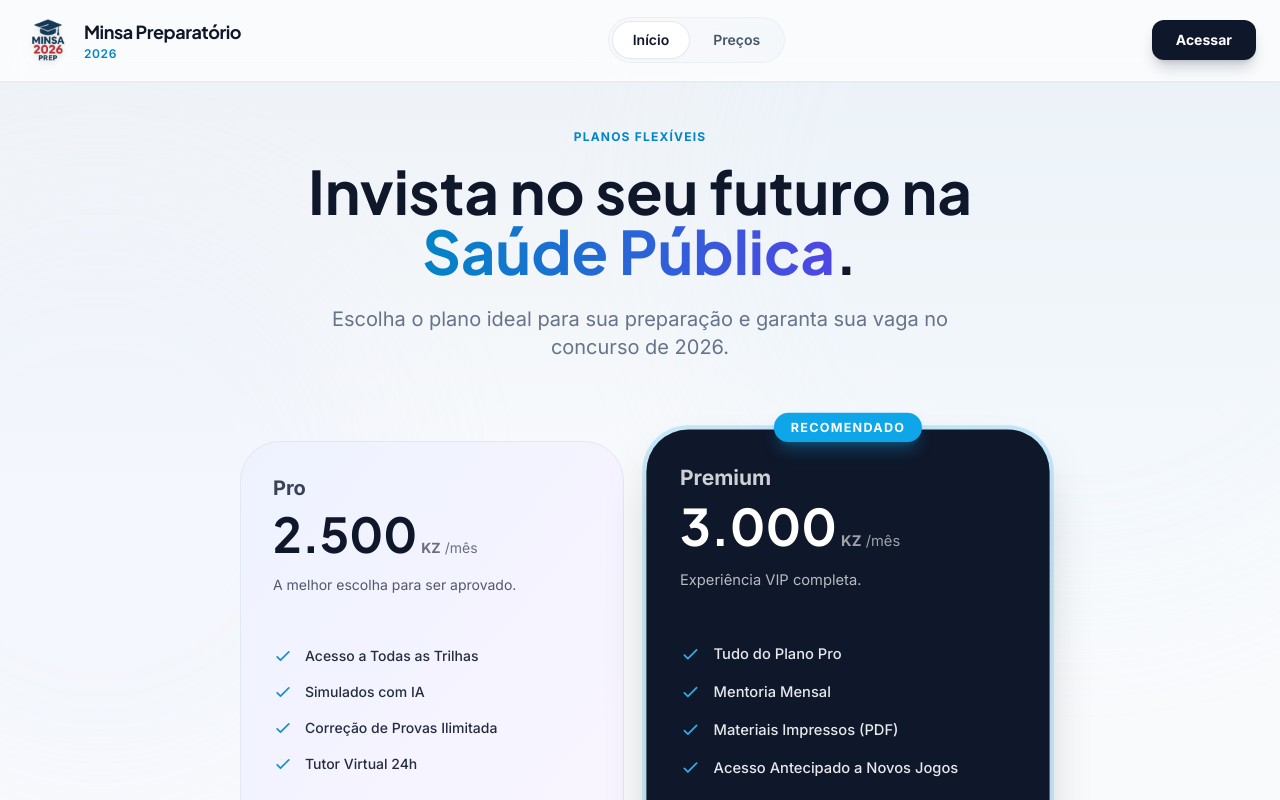
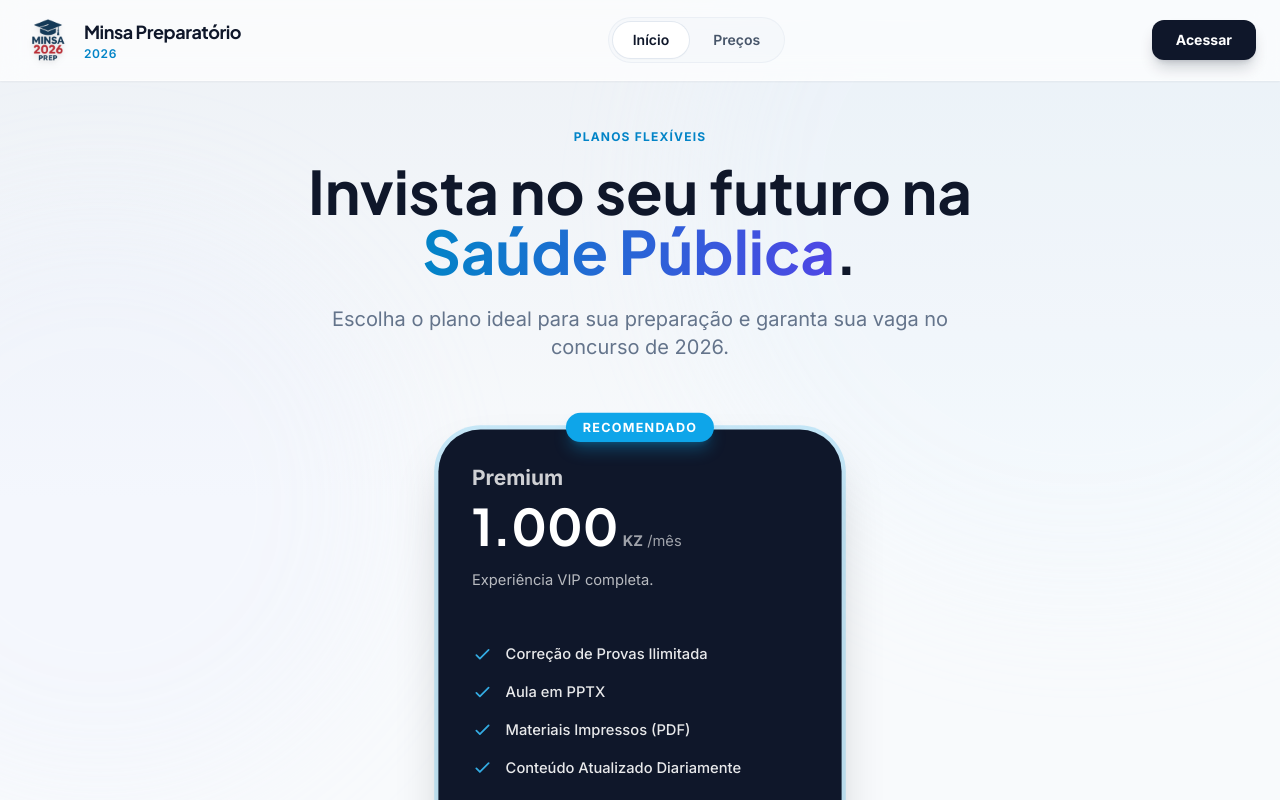
Before and after one commit to arautyarafat-cell/preparatoriominsa2026, a React (Vite) app: page / in a window 1280 px wide. Both pictures are taken after a click on the button "Preços". Shown: the top 800 px of the page. Built offline with nearby package versions, Linux system fonts and the light colour scheme; no server answers.

Commit message:
Atualiza plano premium

```diff
--- a/components/Pricing.tsx
+++ b/components/Pricing.tsx
@@ -10,35 +10,16 @@ interface PricingProps {
 const Pricing: React.FC<PricingProps> = ({ onBack, onSubscribe, headerProps }) => {
     const plans = [
         {
-            name: 'Pro',
-            price: '2.500',
-            currency: 'KZ',
-            period: '/mês',
-            description: 'A melhor escolha para ser aprovado.',
-            features: [
-                'Acesso a Todas as Trilhas',
-                'Simulados com IA',
-                'Correção de Provas Ilimitada',
-                'Tutor Virtual 24h'
-            ],
-            cta: 'Assinar Pro',
-            highlight: false,
-            recommended: false,
-            color: 'bg-gradient-to-br from-indigo-50 to-purple-50',
-            textColor: 'text-slate-900',
-            buttonColor: 'bg-slate-900 text-white hover:bg-slate-800'
-        },
-        {
             name: 'Premium',
-            price: '3.000',
+            price: '1.000',
             currency: 'KZ',
             period: '/mês',
             description: 'Experiência VIP completa.',
             features: [
-                'Tudo do Plano Pro',
-                'Mentoria Mensal',
+                'Correção de Provas Ilimitada',
+                'Aula em PPTX',
                 'Materiais Impressos (PDF)',
-                'Acesso Antecipado a Novos Jogos'
+                'Conteúdo Atualizado Diariamente'
             ],
             cta: 'Virar Premium',
             highlight: true,
```
